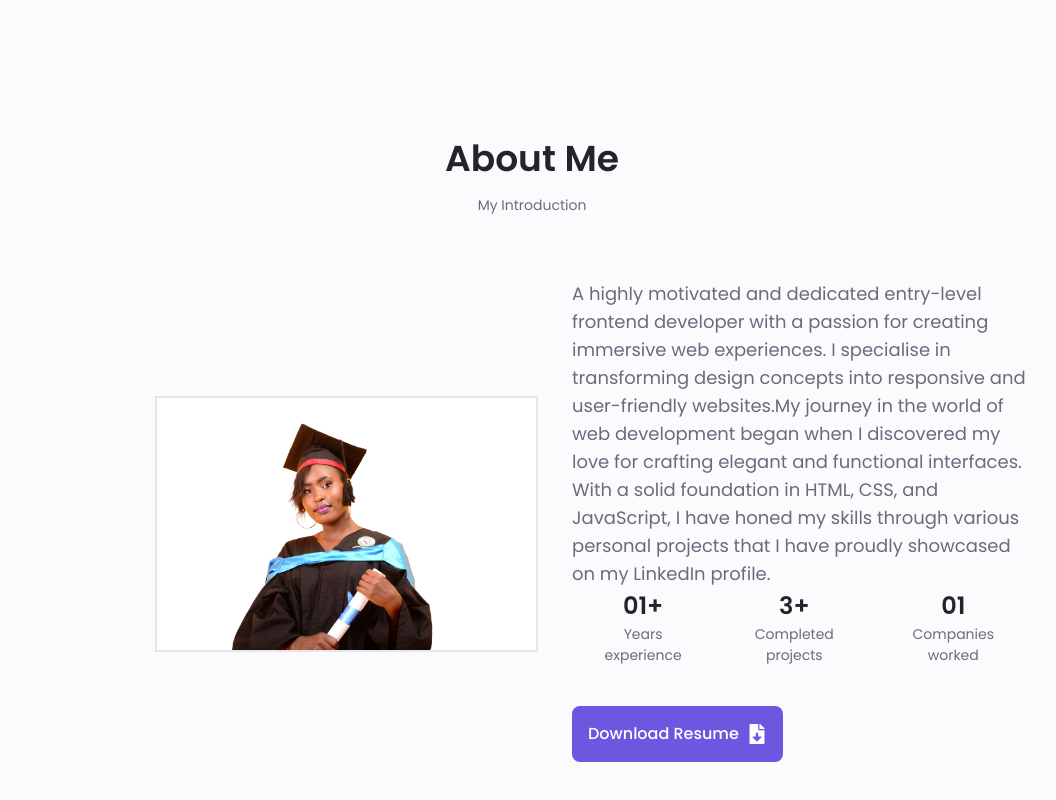
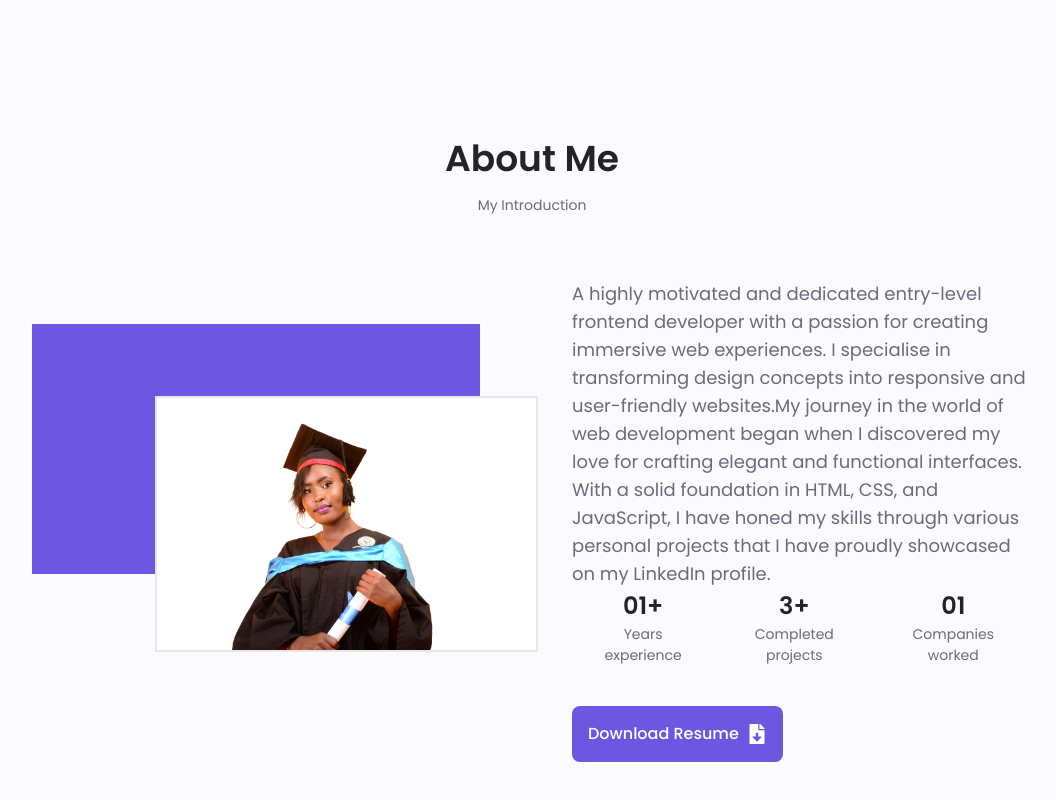
Before and after one commit to naomirono/Portfolio_Website, a React (Vite) app in the folder client/: page / in a window 1280 px wide. Shown: the part 616-1416 px from the top of the page, without its empty margins (108-1164 px from the left). Built offline with nearby package versions, Linux system fonts and the light colour scheme.

Commit message:
Add the about_div styling

```diff
--- a/client/src/index.css
+++ b/client/src/index.css
@@ -443,6 +443,9 @@ img {
 .about_buttons{
     display: flex;
     justify-content: center;
+}
+.about_div{
+    background-color:var(--first-color);
 }
 /*==================== SKILLS ====================*/
 .skills_container{
```
